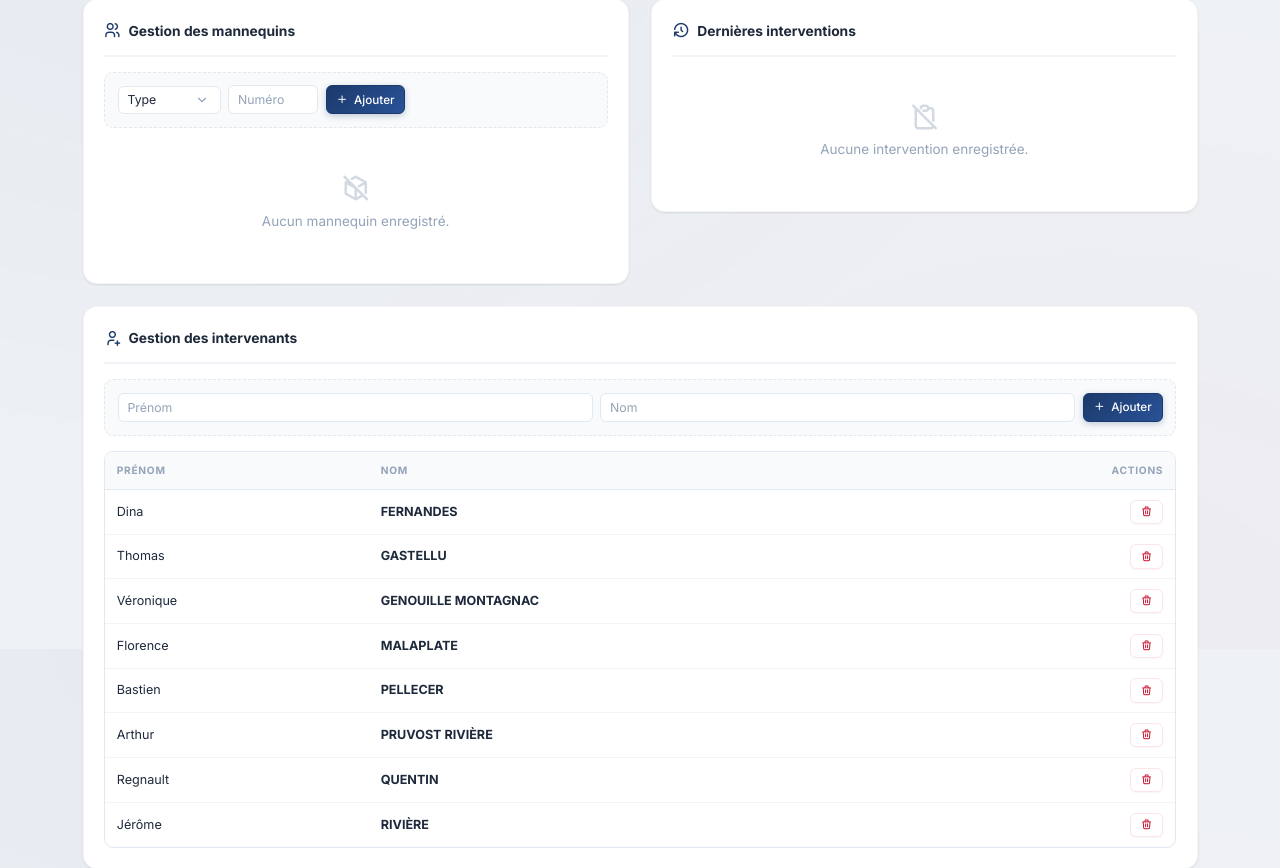
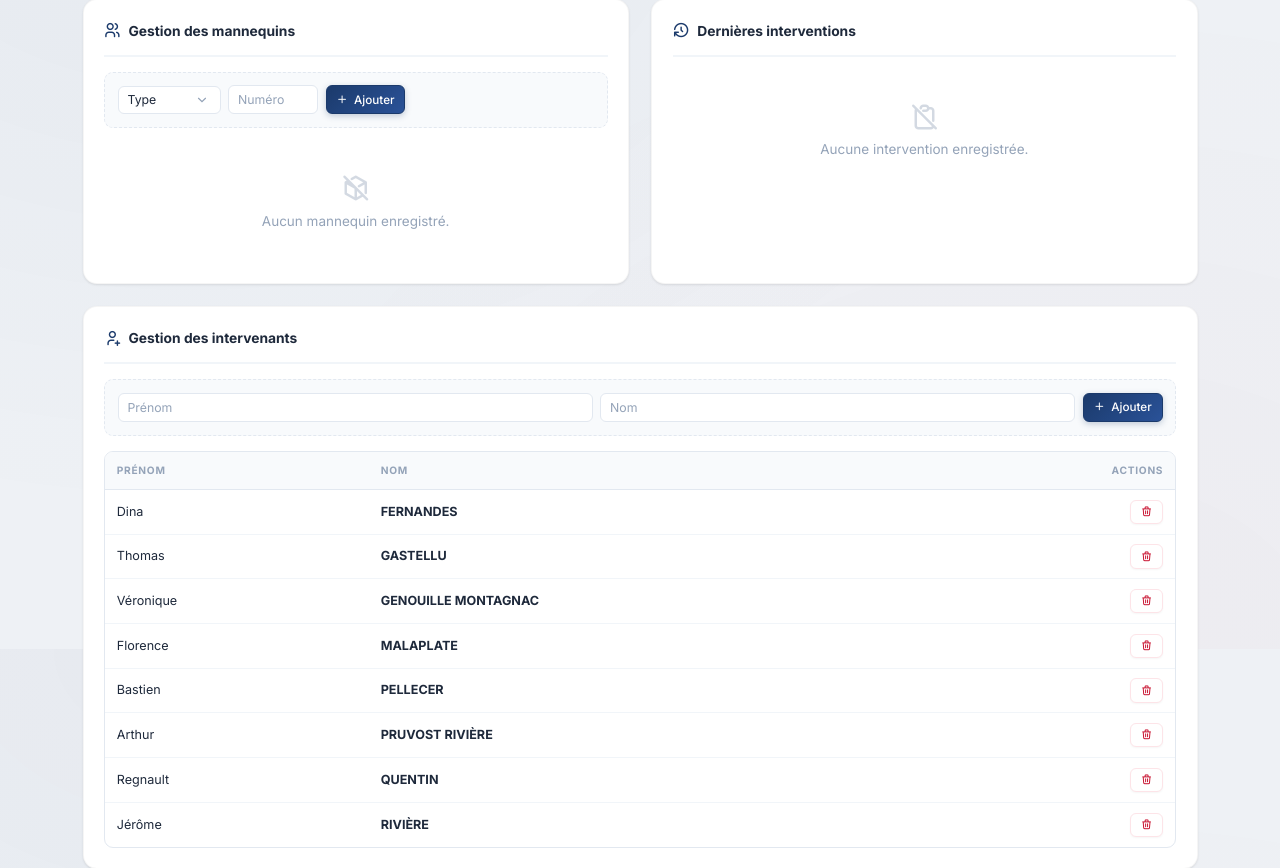
Before and after one commit to Arthur-91140/ALUPS-Mannequin, a Flask app: page /admin/dashboard in a window 1280 px wide. Shown: the part 151-1019 px from the top of the page. Run offline with Flask 3, Linux system fonts and the light colour scheme; the visitor is signed in with stand-in values (Sample User, id 1); data comes from the database, SQL or seed files in the repository; data that the repository does not hold is empty.

Commit message:
Dashboard : hauteur égale des deux panneaux du haut (align-items stretch)
Bump du cache service worker (v5 -> v6) pour diffuser le nouveau CSS.

Co-Authored-By: Claude Opus 4.8 <noreply@anthropic.com>

```diff
--- a/static/css/style.css
+++ b/static/css/style.css
@@ -1269,7 +1269,7 @@ tbody tr:last-child td { border-bottom: none; }
         display: grid;
         grid-template-columns: 1fr 1fr;
         gap: 1.5rem;
-        align-items: start;
+        align-items: stretch;
     }
     .admin-grid > .section { margin-bottom: 0; }
     .admin-grid > .section-full { grid-column: 1 / -1; }
--- a/templates/sw.js
+++ b/templates/sw.js
@@ -2,7 +2,7 @@
    Servi par Flask afin que les chemins respectent le sous-dossier de
    déploiement. Bump CACHE pour forcer la mise à jour du cache. */
 
-const CACHE = 'alups-v5';
+const CACHE = 'alups-v6';
 const OFFLINE_URL = '{{ url_for("offline") }}';
 const STATIC_PREFIX = '{{ url_for("static", filename="") }}';
 
```
